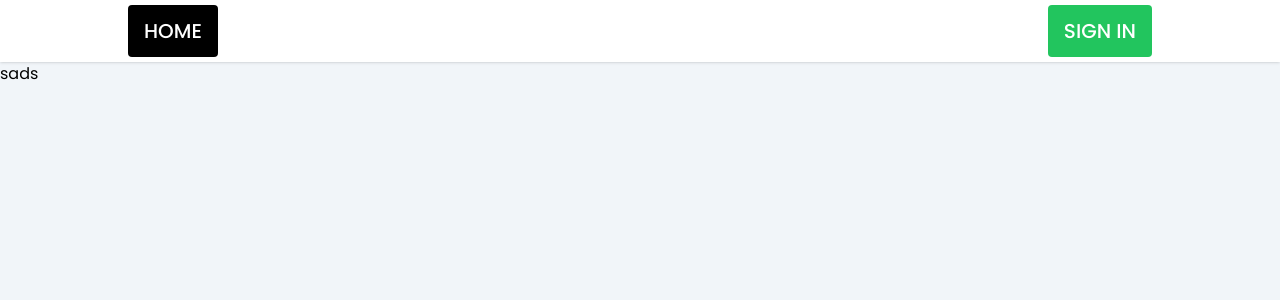
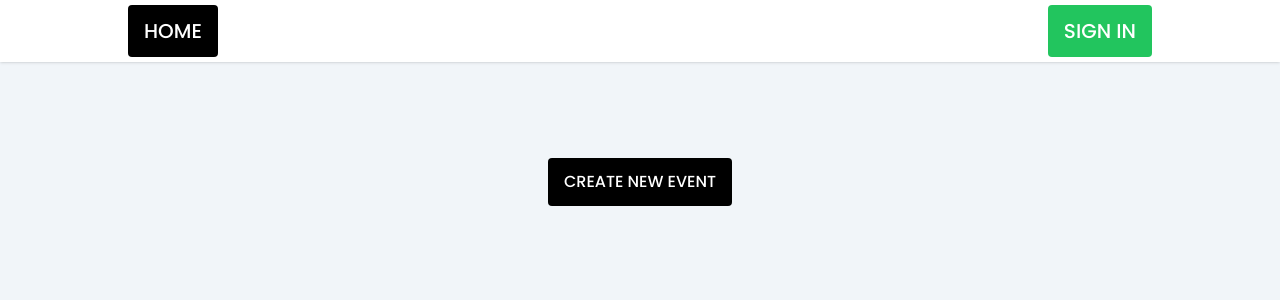
Before and after one commit to FlynnFc/canterbury-film-events, a Next.js app: page /events in a window 1280 px wide. Shown: the top 300 px of the page. Built offline with nearby package versions, Linux system fonts and the light colour scheme.

Commit message:
button linking to create page

```diff
--- a/src/pages/events.tsx
+++ b/src/pages/events.tsx
@@ -1,6 +1,16 @@
+import Link from 'next/link';
 import React from 'react';
 
 const Events = () => {
-  return <div>sads</div>;
+  return (
+    <div className="mt-24 flex justify-center">
+      {' '}
+      <Link rel="events" href={`events/create`} key="create">
+        <a className="rounded bg-black p-3  px-4 font-medium uppercase text-white">
+          Create new event
+        </a>
+      </Link>
+    </div>
+  );
 };
 export default Events;
```
